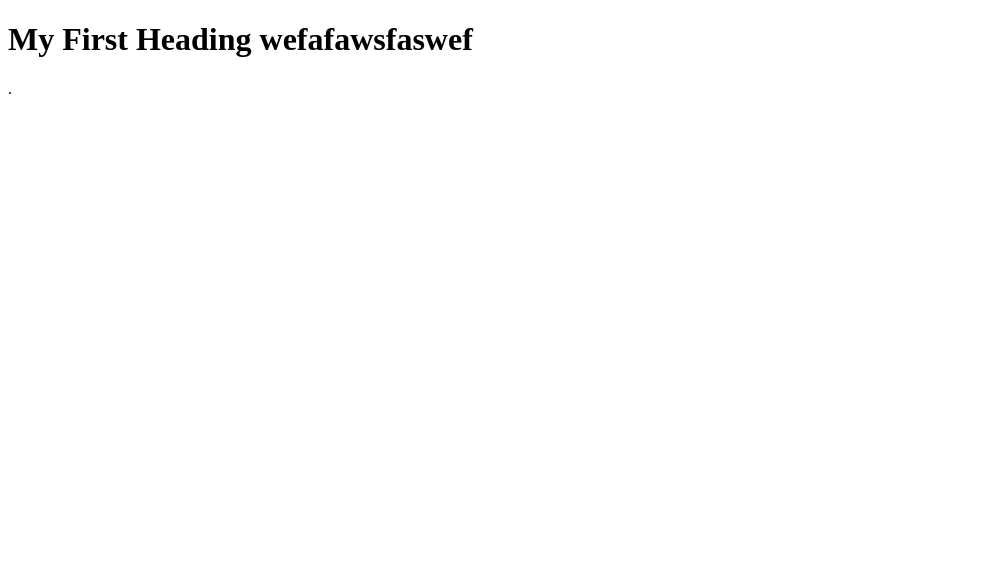
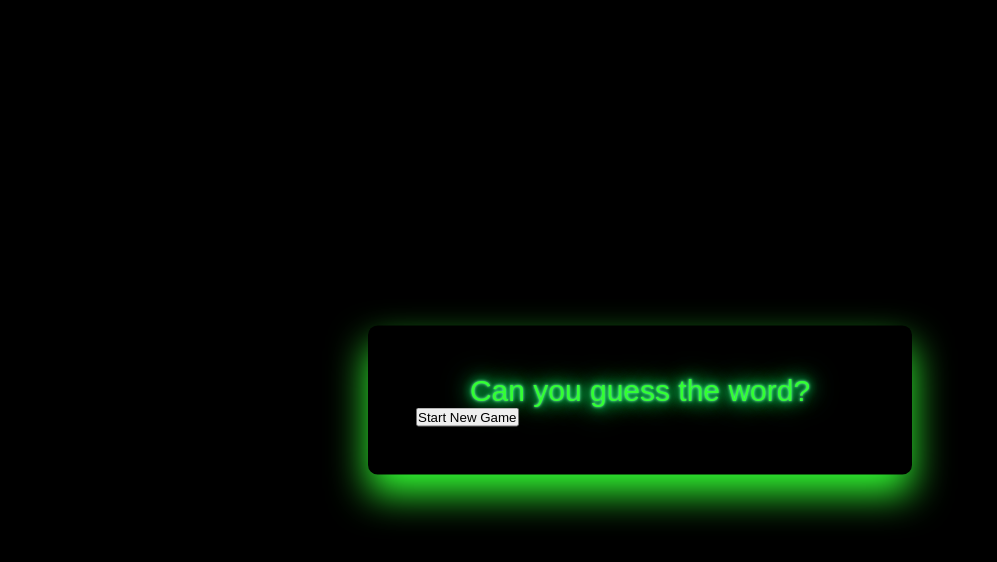
Before and after one commit to Drewski209/module-2-js-final-project-drew-solis, a plain HTML site: page module2-final-solis.html in a window 1280 px wide. Shown: the whole page, without its empty margins (0-997 px from the left). Drawn offline with Linux system fonts and the light colour scheme.

Commit message:
commit three

```diff
--- a/module2-final-solis.css
+++ b/module2-final-solis.css
@@ -0,0 +1,35 @@
+
+/*This affects all elements in the CSS Code and sets their attributes to 0 */
+*{
+    padding: 0;
+    margin: 0;
+    box-sizing: border-box;
+    font-family: "Poppins", sans-serif;
+}
+
+
+body{
+    color: rgb(51,255,51);
+    background-color:black;
+}
+
+p {
+    font-size: 30px;
+    text-align: center;
+    color: rgb(51,255,51);
+    text-shadow:  0 0 3px #80ffc0, 0 0 10px #00ff66, 0 0 20px #00ff66, 0 0 30px #00ff66;;
+}
+
+.maincontainer {
+    font-size: 16px;
+    background-color: black ;
+    width: 90vw;
+    max-width: 34em;
+    padding: 3em;
+    position: absolute;
+    transform: translate(-50%, -50%);
+    top : 50%;
+    left: 50%;
+    border-radius: 0.6em;
+    box-shadow: 0 1.2em 2.4em;
+}
--- a/module2-final-solis.html
+++ b/module2-final-solis.html
@@ -1,9 +1,21 @@
 <!DOCTYPE html>
-<html>
+<html lang = "en">
+<head>
+    <meta name = "viewport" content = "width=device-width, initial-scale=1.0"/>
+    <link rel = "stylesheet" href = "module2-final-solis.css"/>
+    <title>Guess 7</title>
+</head>
+
 <body>
-
-<h1>My First Heading wefafawsfaswef</h1>
-<p>.</p>
+    <div class="maincontainer">
+        <p>Can you guess the word?</p>
+        <div id="category-container"></div>
+        <div id="letter-container" class="letter-container-hide"></div>
+        <div id = "user-input-selection"></div>
+        <div id = "new-game-container" class="new-game-popup-hide"></div>
+        <div id ="result-text"></div>
+        <button id = "new-game">Start New Game</button>
+    </div>
 
 </body>
 </html>
--- a/module2-final-solis.js
+++ b/module2-final-solis.js
@@ -0,0 +1,2 @@
+const letterContainer = document.getElementById("letter-container");
+const categoryContainer = document.getElementById("category-container");
```
Also changed, not shown: 1 other file.
